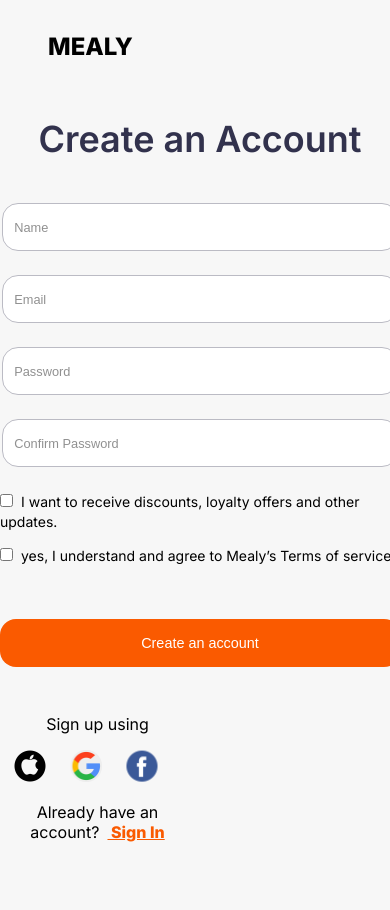
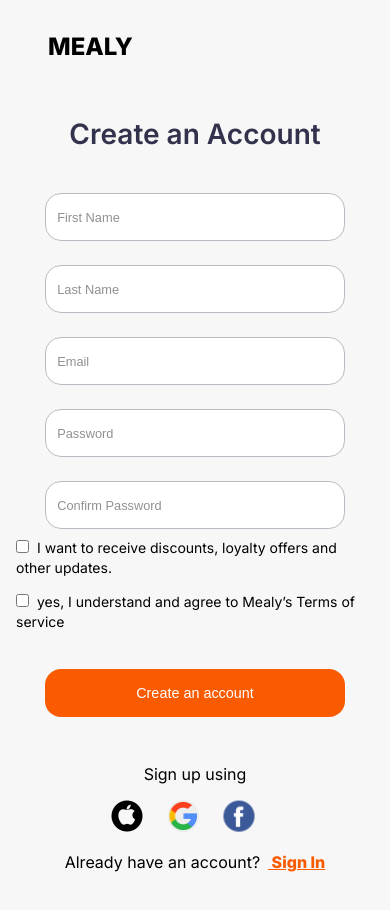
Before and after one commit to Stutern-Project-23/Group-4-Mealy-Project-Team-2B, a React (Create React App) app: page /sign-up in a window 390 px wide. Shown: the top 910 px of the page. Built offline with nearby package versions, Linux system fonts and the light colour scheme.

Commit message:
fixed responsivness issues

```diff
--- a/package.json
+++ b/package.json
@@ -11,13 +11,11 @@
     "prop-types": "^15.8.1",
     "react": "^18.2.0",
     "react-dom": "^18.2.0",
-    "react-hook-form": "^7.43.9",
     "react-icons": "^4.8.0",
     "react-router-dom": "^6.11.2",
     "react-scripts": "5.0.1",
     "styled-components": "^5.3.10",
-    "web-vitals": "^2.1.4",
-    "yup": "^1.1.1"
+    "web-vitals": "^2.1.4"
   },
   "scripts": {
     "start": "react-scripts start",
--- a/src/App.js
+++ b/src/App.js
@@ -2,9 +2,9 @@ import { Routes, Route } from "react-router-dom";
 import SignUp from "./pages/signUp/SignUp";
 import Home from "./pages/Home";
 import SignUpVerification from "./pages/signUpVerification/SignUpVerification";
-import ForgotPassword from "./pages/ForgotPassword/ForgotPassword";
-import VerifyEmail from "./pages/ForgotPassword/VerifyEmail";
-import NewPassword from "./pages/ForgotPassword/NewPassword";
+import ForgotPassword from "./pages/forgotPassword/ForgotPassword";
+import VerifyEmail from "./pages/forgotPassword/VerifyEmail";
+import NewPassword from "./pages/forgotPassword/NewPassword";
 import ResetPassword from "./pages/resetPassword/ResetPassword";
 import ResetPasswordEmailVerification from "./pages/resetPassword/ResetPasswordEmailVerification";
 import "./App.css";
@@ -13,7 +13,7 @@ const App = () => (
   <div className="App">
     <Routes>
       <Route path="/" element={<Home />} />
-      <Route path="sign-up-Verification" element={<SignUpVerification />} />
+      <Route path="sign-up-verification" element={<SignUpVerification />} />
       <Route path="sign-up" element={<SignUp />} />
       <Route path="forgot-password" element={<ForgotPassword />} />
       <Route path="forgot-password-verification" element={<VerifyEmail />} />
--- a/src/pages/ForgotPassword/ForgotPassword.js
+++ b/src/pages/ForgotPassword/ForgotPassword.js
@@ -37,13 +37,13 @@ const ForgotPassword = () => {
               <form onSubmit={handleSubmit}>
                 <Input
                   type="email"
-                  className="input-field"
+                  className="input-width"
                   value={email}
                   onChange={(e) => setEmail(e.target.value)}
                   placeholder="Email address"
                   required
                 />
-                <Button type="submit" className="submit-button">
+                <Button type="submit" className="input-width">
                   Get Code
                 </Button>
               </form>
--- a/src/pages/ForgotPassword/NewPassword.js
+++ b/src/pages/ForgotPassword/NewPassword.js
@@ -17,6 +17,7 @@ const NewPassword = () => (
             type="password"
             id="password"
             placeholder="Enter new password"
+            className="input-width"
           />
         </div>
         <div className="input-div input-cont">
@@ -24,10 +25,13 @@ const NewPassword = () => (
             type="password"
             id="forget-password"
             placeholder="Confirm new password"
+            className="input-width"
           />
         </div>
         <div className="create-new-passwd-btn">
-          <Button type="submit">Submit</Button>
+          <Button type="submit" className="input-width">
+            Submit
+          </Button>
         </div>
       </form>
     </div>
--- a/src/pages/ForgotPassword/VerifyEmail.js
+++ b/src/pages/ForgotPassword/VerifyEmail.js
@@ -27,13 +27,13 @@ const VerifyEmail = () => {
               <form onSubmit={handleSubmit}>
                 <Input
                   type="email"
-                  className="input-field"
+                  className="input-width"
                   value={email}
                   onChange={(e) => setEmail(e.target.value)}
                   placeholder="Enter code"
                   required
                 />
-                <Button type="submit" className="submit-button">
+                <Button type="submit" className="input-width">
                   Verify
                 </Button>
               </form>
--- a/src/pages/authPagesStyles.css
+++ b/src/pages/authPagesStyles.css
@@ -243,6 +243,9 @@ button {
   .all {
     width: 100%;
   }
+  .left-side {
+    width: 100%;
+  }
 }
 @media (max-width: 660px) {
   .form-container {
@@ -282,6 +285,24 @@ button {
   .submit-button {
     width: 85% !important;
   }
+  .input-width {
+    width: 300px !important;
+  }
+  .checkboxes {
+    margin: 0 auto;
+    margin-left: 1em;
+    margin-right: 1em;
+  }
+}
+
+@media (max-width: 420px) {
+  .input-field,
+  .submit-button {
+    width: 60% !important;
+  }
+  .input-wrapper h2 {
+    font-size: 28px;
+  }
 }
 
 @media (max-width: 320px) {
--- a/src/pages/resetPassword/ResetPassword.js
+++ b/src/pages/resetPassword/ResetPassword.js
@@ -18,6 +18,7 @@ const ResetPassword = () => (
             type="password"
             id="password"
             placeholder="Enter old password"
+            className="input-width"
           />
         </div>
         <div className="input-div input-cont">
@@ -25,6 +26,7 @@ const ResetPassword = () => (
             type="password"
             id="password"
             placeholder="Enter new password"
+            className="input-width"
           />
         </div>
         <div className="input-div input-cont">
@@ -32,10 +34,13 @@ const ResetPassword = () => (
             type="password"
             id="forget-password"
             placeholder="Confirm new password"
+            className="input-width"
           />
         </div>
         <div className="create-new-passwd-btn">
-          <Button type="submit">Reset Password</Button>
+          <Button type="submit" className="input-width">
+            Reset Password
+          </Button>
         </div>
       </form>
     </div>
--- a/src/pages/resetPassword/ResetPasswordEmailVerification.js
+++ b/src/pages/resetPassword/ResetPasswordEmailVerification.js
@@ -28,7 +28,7 @@ const ResetPasswordEmailVerification = () => {
               <form onSubmit={handleSubmit}>
                 <Input
                   type="email"
-                  className="input-field"
+                  className="input-width"
                   value={email}
                   onChange={(e) => setEmail(e.target.value)}
                   placeholder="Enter code"
@@ -40,7 +40,7 @@ const ResetPasswordEmailVerification = () => {
                   <a href="/reset-password">Resend</a>.
                 </p>
 
-                <Button type="submit" className="submit-button">
+                <Button type="submit" className="input-width">
                   Next
                 </Button>
                 <div className="cancel-reset-div">
--- a/src/pages/signUp/SignUp.js
+++ b/src/pages/signUp/SignUp.js
@@ -17,15 +17,38 @@ const SignUp = () => (
         <h2>Create an Account</h2>
 
         <div className="input-div input-cont">
-          <Input type="text" id="name" placeholder="Name" />
+          <Input
+            type="text"
+            id="name"
+            placeholder="First Name"
+            className="input-width"
+          />
+        </div>
+        <div className="input-div input-cont">
+          <Input
+            type="text"
+            id="name"
+            placeholder="Last Name"
+            className="input-width"
+          />
         </div>
 
         <div className="input-div input-cont">
-          <Input type="email" id="email" placeholder="Email" />
+          <Input
+            type="email"
+            id="email"
+            placeholder="Email"
+            className="input-width"
+          />
         </div>
 
         <div className="input-div input-cont">
-          <Input type="password" id="password" placeholder="Password" />
+          <Input
+            type="password"
+            id="password"
+            placeholder="Password"
+            className="input-width"
+          />
         </div>
 
         <div className="input-div input-cont">
@@ -33,6 +56,7 @@ const SignUp = () => (
             type="password"
             id="forget-password"
             placeholder="Confirm Password"
+            className="input-width"
           />
         </div>
 
@@ -55,7 +79,9 @@ const SignUp = () => (
         </div>
 
         <div className="create-acc-btn">
-          <Button type="submit">Create an account</Button>
+          <Button type="submit" className="input-width">
+            Create an account
+          </Button>
         </div>
       </form>
 
@@ -68,7 +94,7 @@ const SignUp = () => (
         </div>
 
         <p className="sign-in-link">
-          Already have an account?<a href="#signIn"> Sign In</a>
+          Already have an account?<a href="sign-In"> Sign In</a>
         </p>
       </div>
     </div>
--- a/src/pages/signUpVerification/SignUpVerification.jsx
+++ b/src/pages/signUpVerification/SignUpVerification.jsx
@@ -18,8 +18,14 @@ const SignUpVerification = () => (
               <p>Enter verification code sent to your Email</p>
             </div>
             <div className="input flex">
-              <Input placeholder="Enter code" maxLength={6} />
-              <Button type="submit">Verify</Button>
+              <Input
+                placeholder="Enter code"
+                maxLength={6}
+                className="input-width"
+              />
+              <Button type="submit" className="input-width">
+                Verify
+              </Button>
             </div>
           </div>
         </form>
```
Also changed, not shown: 1 other file (tests, documents, lock files or other folders).
